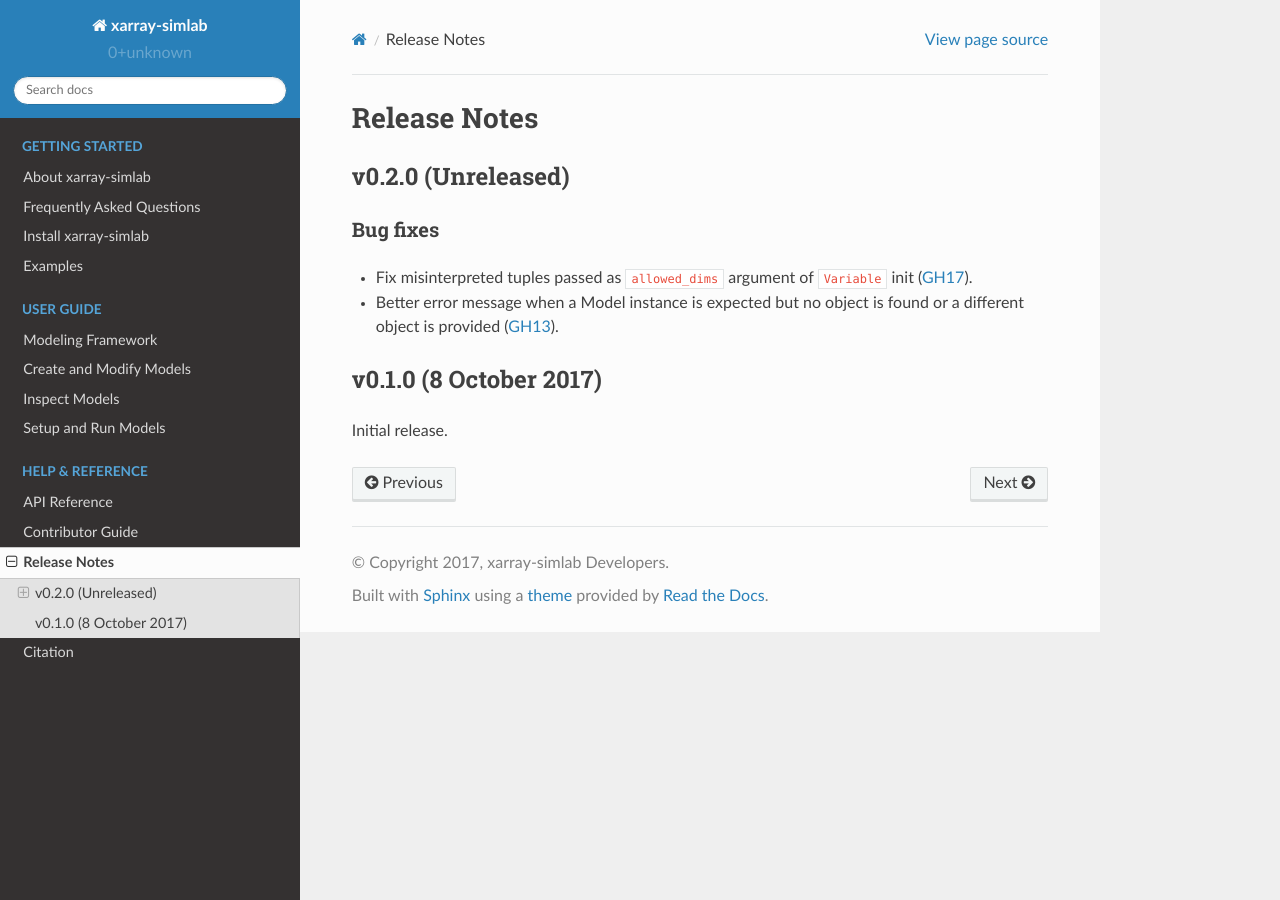
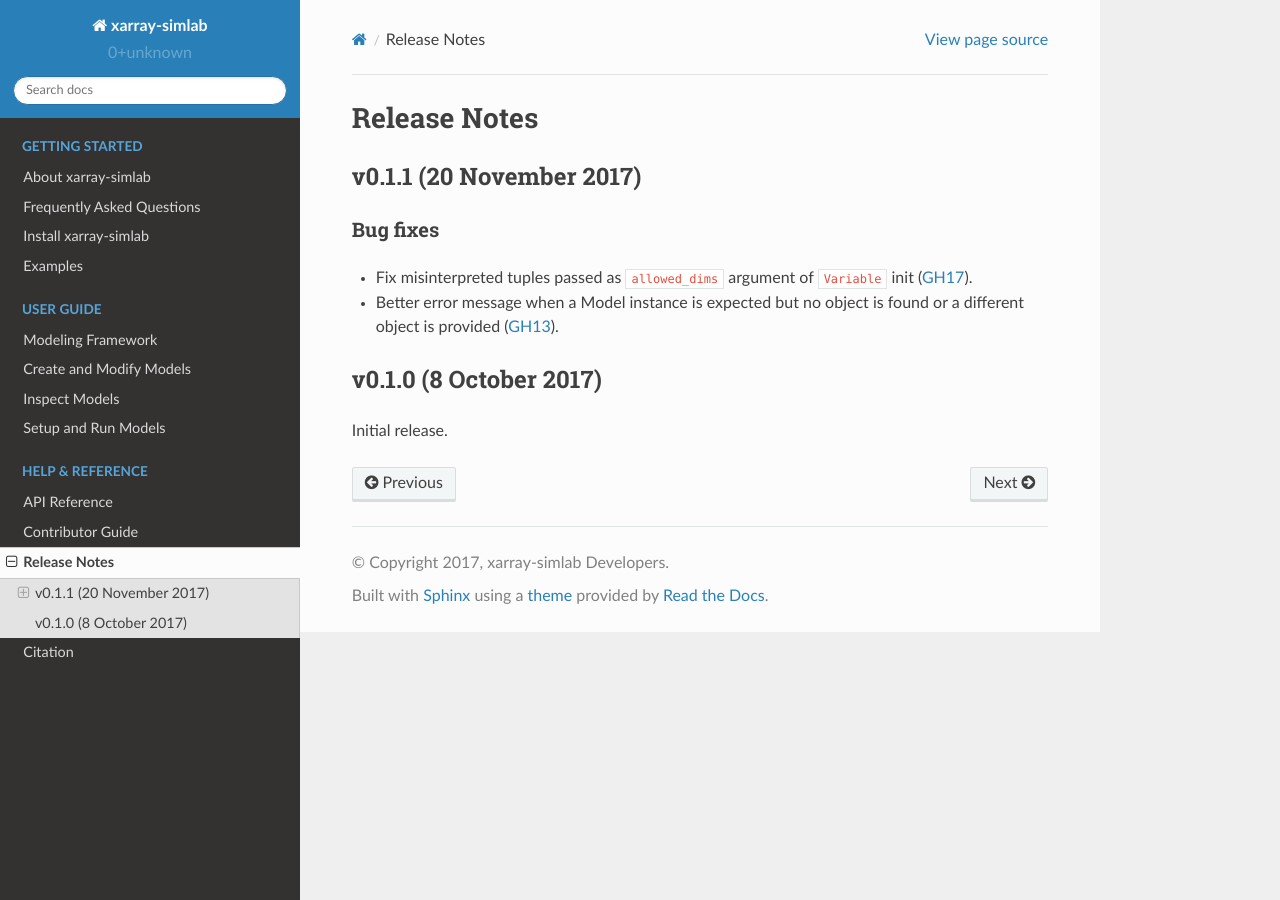
Before and after one commit to xarray-contrib/xarray-simlab, a Sphinx documentation site: the page built from doc/whats_new.rst, in a window 1280 px wide. Built offline with Sphinx 7.4.7 and the Read the Docs theme 2.0.0, drawn with Linux system fonts in a browser that asks for light colours; pages that are not in the unit, such as notebooks, are missing from menus; the version number could not be read and is left out.

Commit message:
release 0.1.1

```diff
--- a/doc/whats_new.rst
+++ b/doc/whats_new.rst
@@ -3,8 +3,8 @@
 Release Notes
 =============
 
-v0.2.0 (Unreleased)
--------------------
+v0.1.1 (20 November 2017)
+-------------------------
 
 Bug fixes
 ~~~~~~~~~
```
